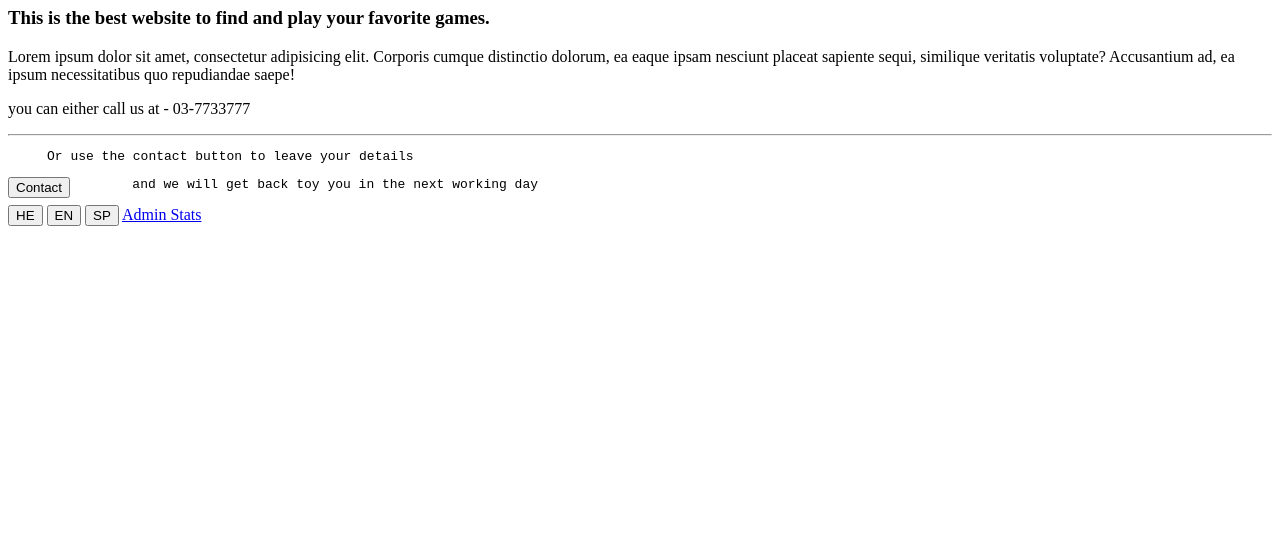
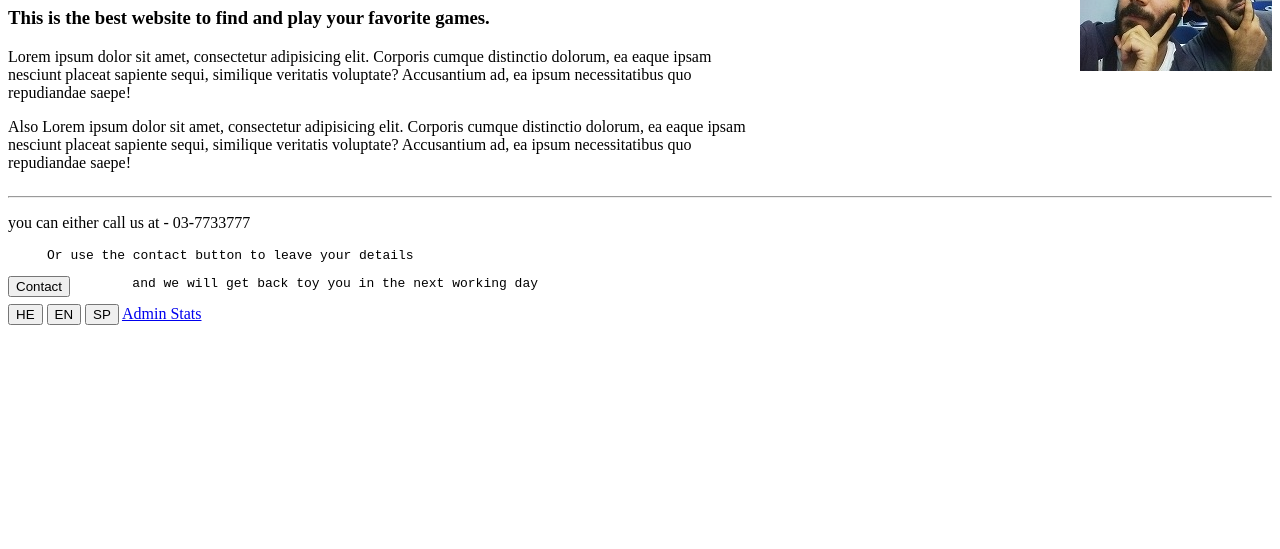
Before and after one commit to shalom26/GamesWebSite, a plain HTML site: page public/about.html in a window 1280 px wide. Shown: the part 251-800 px from the top of the page. Drawn offline with Linux system fonts and the light colour scheme.

Commit message:
about moodified

```diff
--- a/public/about.html
+++ b/public/about.html
@@ -4,6 +4,8 @@
     <meta charset="UTF-8">
     <title></title>
     <link rel="stylesheet" href="scss/style.css" >
+    <link rel="stylesheet" href="scss/style-about.css" >
+
 </head>
 <header>
     <div class="buttonsContainer">
@@ -28,17 +30,28 @@
 
 
 <div class="containerAbout">
-    <h1>Welcome To Our Website</h1>
-    <h3>This is the best website to find and play your favorite games. </h3>
-    <p>Lorem ipsum dolor sit amet, consectetur adipisicing elit. Corporis cumque distinctio dolorum, ea eaque ipsam nesciunt placeat sapiente sequi, similique veritatis voluptate? Accusantium ad, ea ipsum necessitatibus quo repudiandae saepe!</p>
+    <div>
+    <img src="img/S&A.jpg" alt=""/>
+    </div>
+
+    <div>
+        <h1>Welcome To Our Website</h1>
+        <h3>This is the best website to find and play your favorite games. </h3>
+        <p>Lorem ipsum dolor sit amet, consectetur adipisicing elit. Corporis cumque distinctio dolorum, ea eaque ipsam nesciunt placeat sapiente sequi, similique veritatis voluptate? Accusantium ad, ea ipsum necessitatibus quo repudiandae saepe!</p>
+        <p>Also Lorem ipsum dolor sit amet, consectetur adipisicing elit. Corporis cumque distinctio dolorum, ea eaque ipsam nesciunt placeat sapiente sequi, similique veritatis voluptate? Accusantium ad, ea ipsum necessitatibus quo repudiandae saepe!</p>
+
+    </div>
+</div>
+    <hr/>
+
     <p>you can either call us at - 03-7733777</p>
-    <hr/>
-    <pre>     Or use the contact button to leave your details  </pre>
+
+<pre>     Or use the contact button to leave your details  </pre>
     <a href="contact.html">
         <button  class="getBack" class="menuButton button-4">Contact</button>
     </a>
     <pre >        and we will get back toy you in the next working day</pre>
-</div>
+
 
 
 <footer>
--- /dev/null
+++ b/public/scss/style-about.scss
@@ -0,0 +1,11 @@
+
+/*# sourceMappingURL=style-about.css.map */
+
+
+.containerAbout{
+    display:flex;
+    flex-direction: row-reverse;
+    p{
+        max-width: 70%;
+    }
+}
```
Also changed, not shown: public/img/S&A.jpg (added), public/scss/style-about.css (added), 1 other file.
